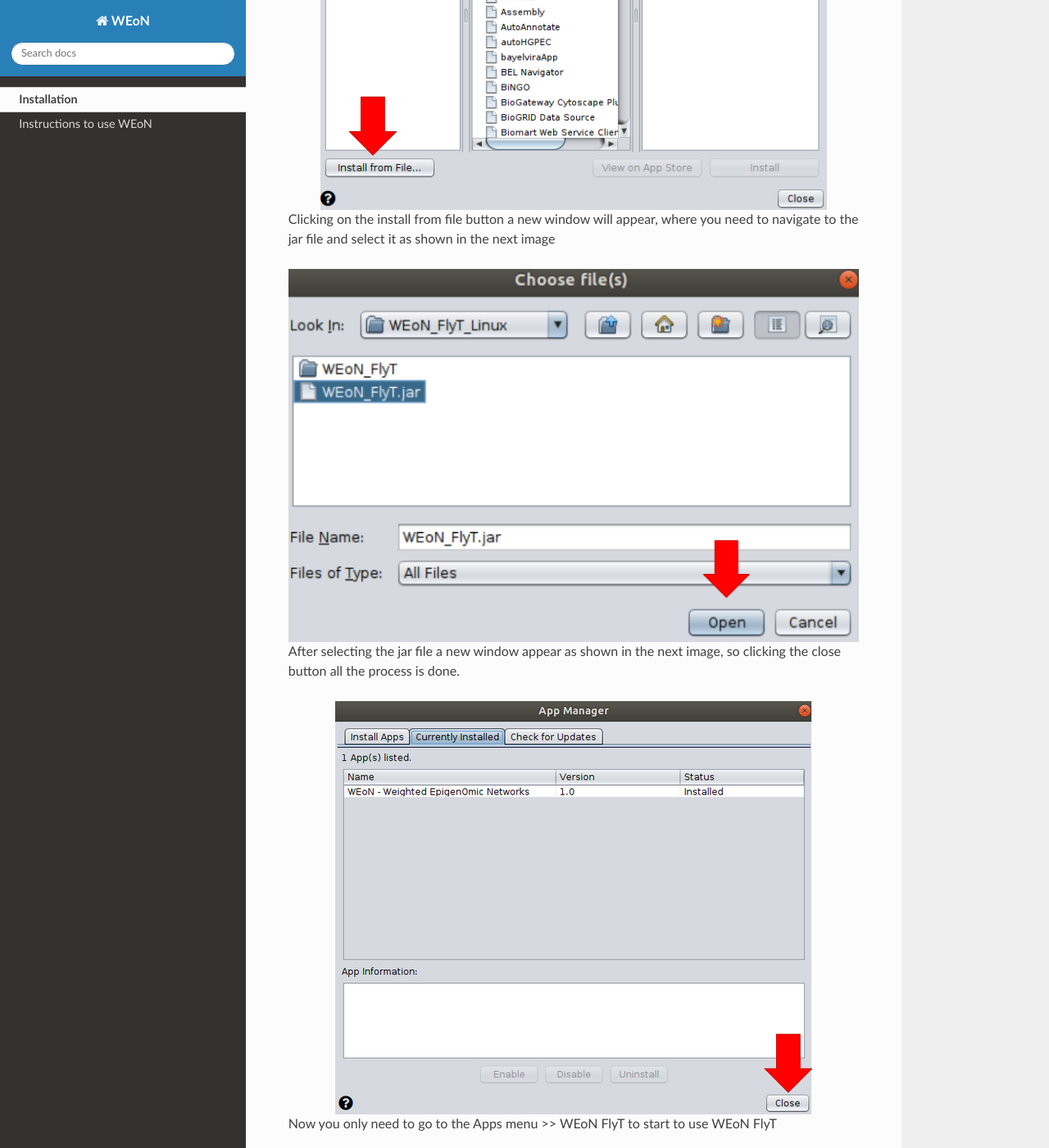
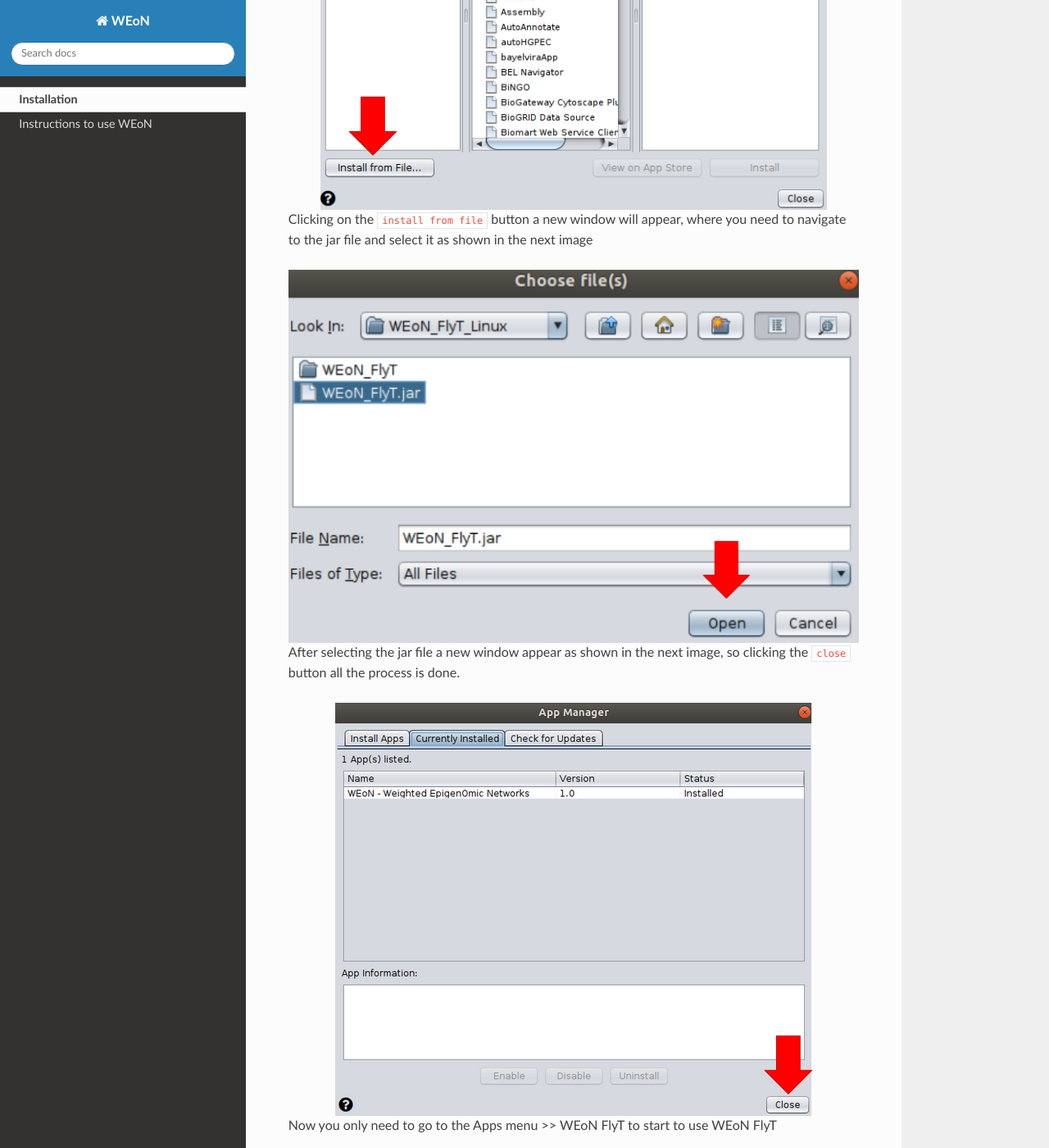
Before and after one commit to networkbiolab/WEoN, a Sphinx documentation site: the page built from docs/installation.rst, in a window 1280 px wide and 1400 px high, scrolled down 2152 px. Shown: the whole window at 82% size. Built offline with Sphinx 7.4.7 and the Read the Docs theme 2.0.0, drawn with Linux system fonts in a browser that asks for light colours.

```diff
--- a/docs/installation.rst
+++ b/docs/installation.rst
@@ -47,12 +47,12 @@ In order to install the prograam you need to do the following steps for the main
 .. image:: images/select_file.png
 	:align: center
 
-Clicking on the install from file button a new window will appear, where you need to navigate to the jar file and select it as shown in the next image
+Clicking on the ``install from file`` button a new window will appear, where you need to navigate to the jar file and select it as shown in the next image
 
 .. image:: images/selec_file2.png
 	:align: center
 
-After selecting the jar file a new window appear as shown in the next image, so clicking the close button all the process is done.
+After selecting the jar file a new window appear as shown in the next image, so clicking the ``close`` button all the process is done.
 
 .. image:: images/select_file3.png
 	:align: center
```
